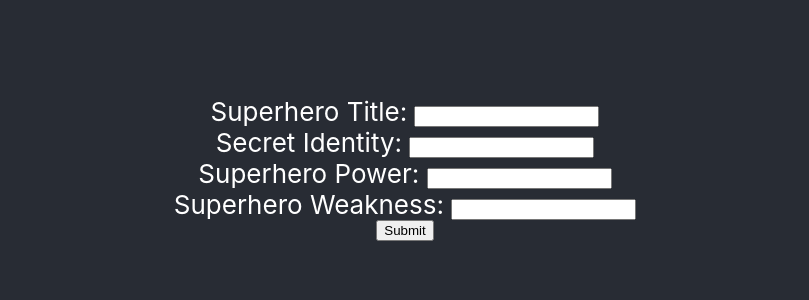
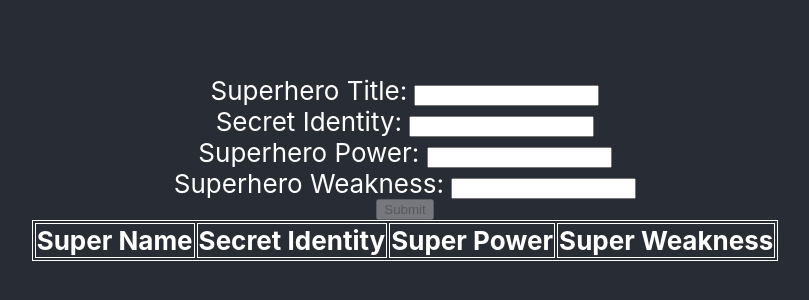
Before and after one commit to JSanchez78657/react_learning, a React (Create React App) app: page / in a window 1280 px wide. Shown: the part 232-532 px from the top of the page, without its empty margins (235-1044 px from the left). Built offline with nearby package versions, Linux system fonts and the light colour scheme.

Commit message:
Added a table below data entry and struggled trying to add conditional visibility.

```diff
--- a/src/DataBase.js
+++ b/src/DataBase.js
@@ -1,4 +1,4 @@
-import React, {useState} from 'react'
+import React, {useEffect, useState} from 'react'
 import './Database.css';
 import DataBlock from "./components/DataBlock";
 
@@ -6,6 +6,7 @@ export default function DataBase() {
     const [list, setList] = useState([])
 
     const [current, setCurrent] = useState({
+        key: 0,
         name: '',
         secret_identity: '',
         power: '',
@@ -22,12 +23,32 @@ export default function DataBase() {
         prevList.push(current)
         setList(prevList)
         setCurrent({
+            key: list.length,
             name: '',
             secret_identity: '',
             power: '',
             weakness: ''
         })
     }
+
+    const [tableState, setTableState] = useState(false)
+
+    useEffect(() => {
+        console.log(list.length)
+        setTableState(list.length > 0)
+    }, [list])
+
+    const [buttonState, setButtonState] = useState(false)
+
+    useEffect(() => {
+        setButtonState(
+            current.name.length > 0 &&
+            current.secret_identity.length > 0 &&
+            current.power.length > 0 &&
+            current.weakness.length > 0)
+    }, [current])
+
+    console.log(tableState)
 
     return (
         <div className={'App'}>
@@ -60,8 +81,8 @@ export default function DataBase() {
                     Superhero Weakness:&nbsp;
                     <input id={'weakness'} name={'weakness'} type={'text'} onChange={changeHandler}/>
                 </label>
-                <button onClick={saveHero}>Submit</button>
-                <DataBlock data={list}/>
+                <button disabled={!buttonState} onClick={saveHero}>Submit</button>
+                <DataBlock data={list} tableState={tableState}/>
             </header>
         </div>
     )
--- a/src/Database.css
+++ b/src/Database.css
@@ -33,6 +33,14 @@
     color: #61dafb;
 }
 
+table {
+    width: 100%;
+}
+
+table, th, td {
+    border: 1px solid white;
+}
+
 @keyframes App-logo-spin {
     from {
         transform: rotate(0deg);
--- a/src/components/DataBlock.js
+++ b/src/components/DataBlock.js
@@ -4,9 +4,19 @@ import DataEntry from './DataEntry'
 export default function DataBlock({data}) {
     return (
         <div>
-            {data.map(entry => {
-                return <DataEntry entry={entry}/>
-            })}
+            <table>
+                <tbody>
+                    <tr>
+                        <th>Super Name</th>
+                        <th>Secret Identity</th>
+                        <th>Super Power</th>
+                        <th>Super Weakness</th>
+                    </tr>
+                    {data.map(entry => {
+                        return <DataEntry entry={entry}/>
+                    })}
+                </tbody>
+            </table>
         </div>
     )
 }
--- a/src/components/DataEntry.js
+++ b/src/components/DataEntry.js
@@ -1,7 +1,10 @@
 export default function DataEntry({entry}) {
     return (
-        <div>
-            <span>{entry.name}, aka {entry.secret_identity}. They have the power of {entry.power}. They can only be stopped by {entry.weakness}</span>
-        </div>
+        <tr key={entry.key}>
+            <td>{entry.name}</td>
+            <td>{entry.secret_identity}</td>
+            <td>{entry.power}</td>
+            <td>{entry.weakness}</td>
+        </tr>
     )
 }
```
